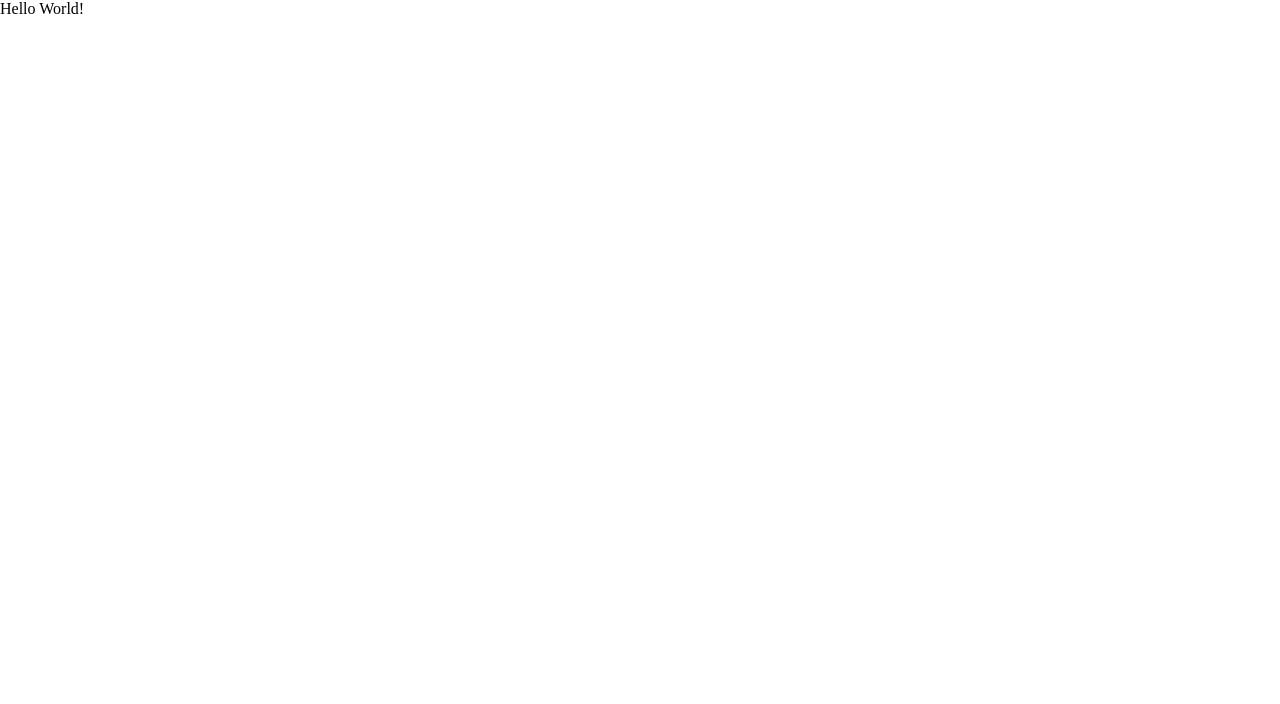
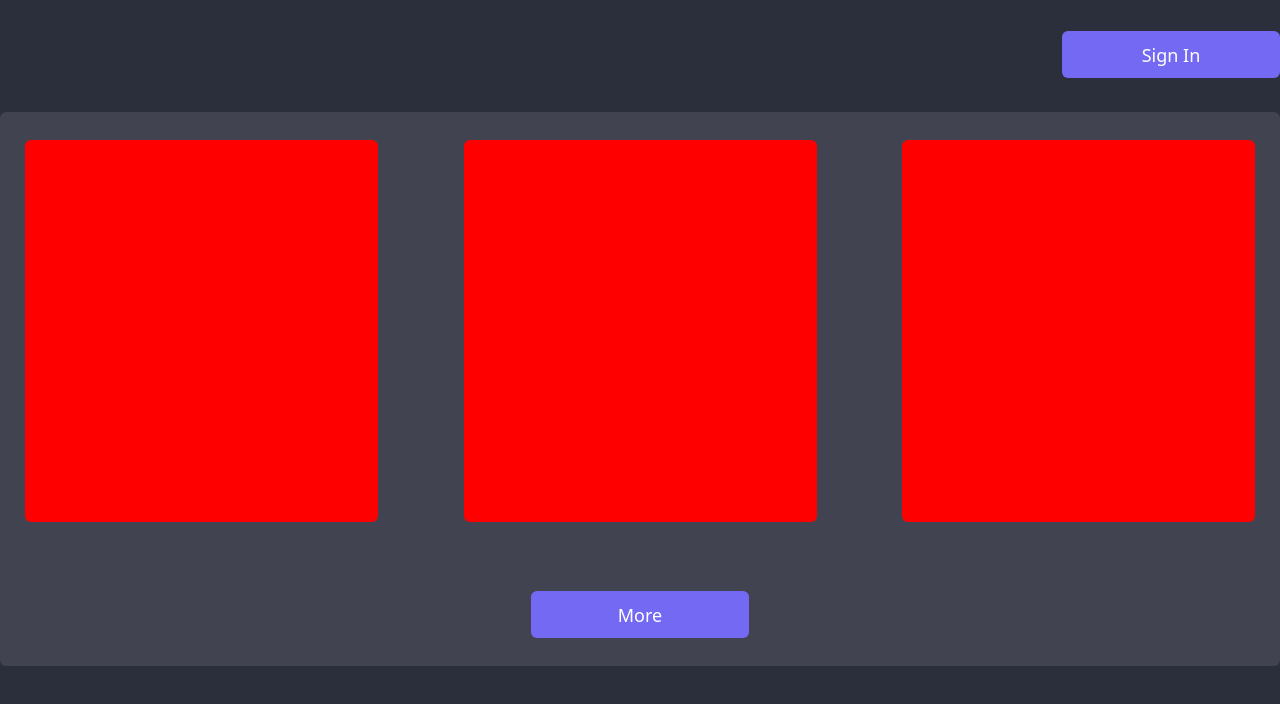
Before and after one commit to flwlss/itsf-testing, a React (Create React App) app: page / in a window 1280 px wide. Shown: the top 704 px of the page. Built offline with nearby package versions, Linux system fonts and the light colour scheme.

Commit message:
added some components and css modules

```diff
--- a/package.json
+++ b/package.json
@@ -13,7 +13,6 @@
     "react": "^18.2.0",
     "react-dom": "^18.2.0",
     "react-scripts": "5.0.1",
-    "sass": "^1.63.4",
     "typescript": "^4.4.2",
     "web-vitals": "^2.1.0"
   },
--- a/src/App.tsx
+++ b/src/App.tsx
@@ -1,11 +1,14 @@
 import React from 'react';
-import './assets/style.scss'
+import './assets/styles/style.css'
+import Header from './components/Header';
+import Content from './components/Content';
 
 function App() {
   return (
-    <div className="App">
-      Hello World!
-    </div>
+    <>
+      <Header />
+      <Content />
+    </>
   );
 }
 
--- /dev/null
+++ b/src/assets/styles/Content.module.css
@@ -0,0 +1,24 @@
+.container {
+  background-color: rgba(255, 255, 255, 0.1);
+  padding: 28px 25px;
+  border-radius: 6px;
+  display: flex;
+  flex-direction: column;
+  align-items: center;
+}
+
+.itemWrapper {
+  width: 100%;
+  display: flex;
+  justify-content: space-between;
+  flex-wrap: wrap;
+  margin-bottom: 49px;
+}
+
+.item {
+  width: 353px;
+  height: 382px;
+  background-color: red;
+  margin-bottom: 20px;
+  border-radius: 6px;
+}
--- /dev/null
+++ b/src/assets/styles/CustomButton.module.css
@@ -0,0 +1,10 @@
+.button {
+  width: 218px;
+  height: 47px;
+  background-color: #7469F3;
+  border: none;
+  border-radius: 6px;
+  cursor: pointer;
+  color: #ffffff;
+  font-size: 18px;
+}
--- /dev/null
+++ b/src/assets/styles/Header.module.css
@@ -0,0 +1,5 @@
+.header {
+  margin: 31px 0 34px 0;
+  display: flex;
+  justify-content: flex-end;
+}
--- a/src/assets/style.scss
+++ b/src/assets/styles/style.css
@@ -36,3 +36,12 @@ li {
   list-style: none;
   text-decoration: none;
 }
+
+body {
+  font-style: normal;
+  font-family: system-ui, -apple-system, BlinkMacSystemFont, 'Segoe UI', Roboto, Oxygen, Ubuntu, Cantarell, 'Open Sans', 'Helvetica Neue', sans-serif;
+  font-weight: 500;
+  background-color: #2B2F3C;
+  max-width: 1281px;
+  margin: 0 auto;
+}
--- /dev/null
+++ b/src/components/Content.tsx
@@ -0,0 +1,25 @@
+import React from 'react'
+import styles from '../assets/styles/Content.module.css'
+import CustomButton from './CustomButton'
+
+const Content = () => {
+  return (
+    <div className={styles.container}>
+      <div className={styles.itemWrapper}>
+        <article className={styles.item}>
+
+        </article>
+        <article className={styles.item}>
+
+        </article>
+        <article className={styles.item}>
+
+        </article>
+      </div>
+      <CustomButton
+        title='More'
+        onClick={() => { }} />
+    </div>
+  )
+}
+export default Content
--- /dev/null
+++ b/src/components/CustomButton.tsx
@@ -0,0 +1,19 @@
+import React from 'react';
+import styles from '../assets/styles/CustomButton.module.css';
+
+interface ICustomButtonProps {
+  title: string;
+  onClick: () => void;
+}
+
+const CustomButton = (props: ICustomButtonProps) => {
+  return (
+    <button
+      onClick={props.onClick}
+      className={styles.button}>
+      {props.title}
+    </button>
+  )
+}
+
+export default CustomButton
--- /dev/null
+++ b/src/components/Header.tsx
@@ -0,0 +1,15 @@
+import React from "react";
+import CustomButton from "./CustomButton";
+import styles from '../assets/styles/Header.module.css'
+
+const Header = () => {
+  return (
+    <header className={styles.header}>
+      <CustomButton
+        title="Sign In"
+        onClick={() => { }} />
+    </header>
+  )
+}
+
+export default Header
--- /dev/null
+++ b/src/types/declaration.d.ts
@@ -0,0 +1 @@
+declare module "*.module.css";
```
Also changed, not shown: 1 other file (tests, documents, lock files or other folders).
